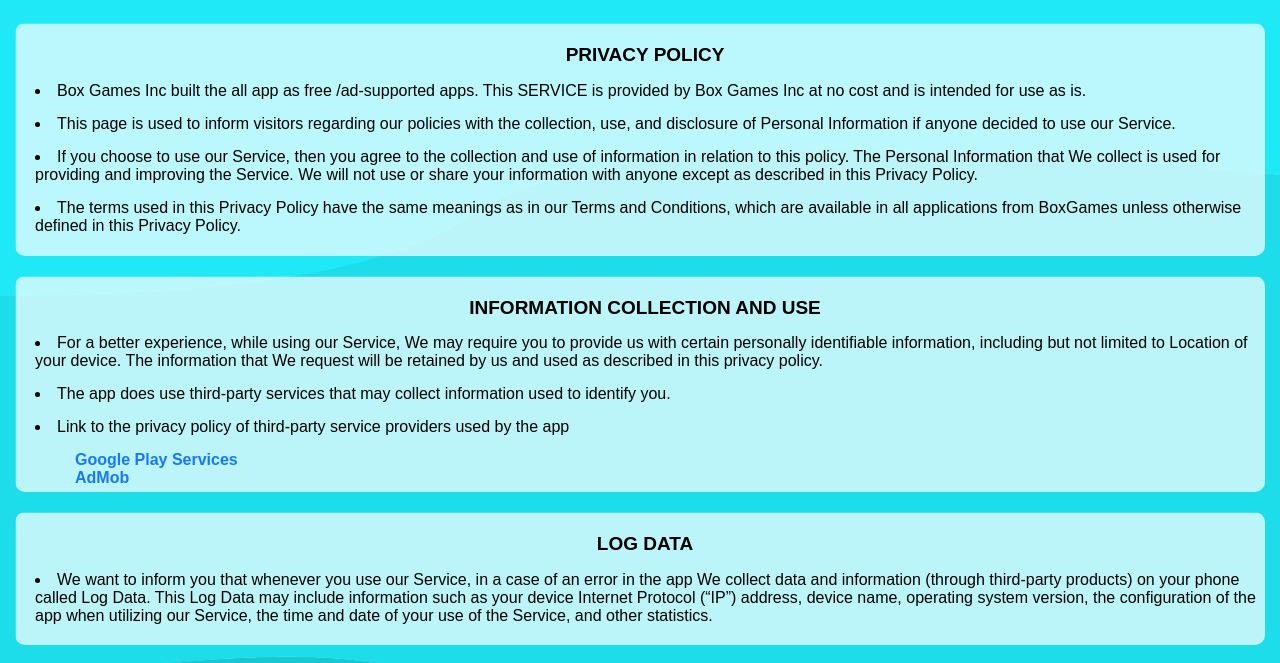
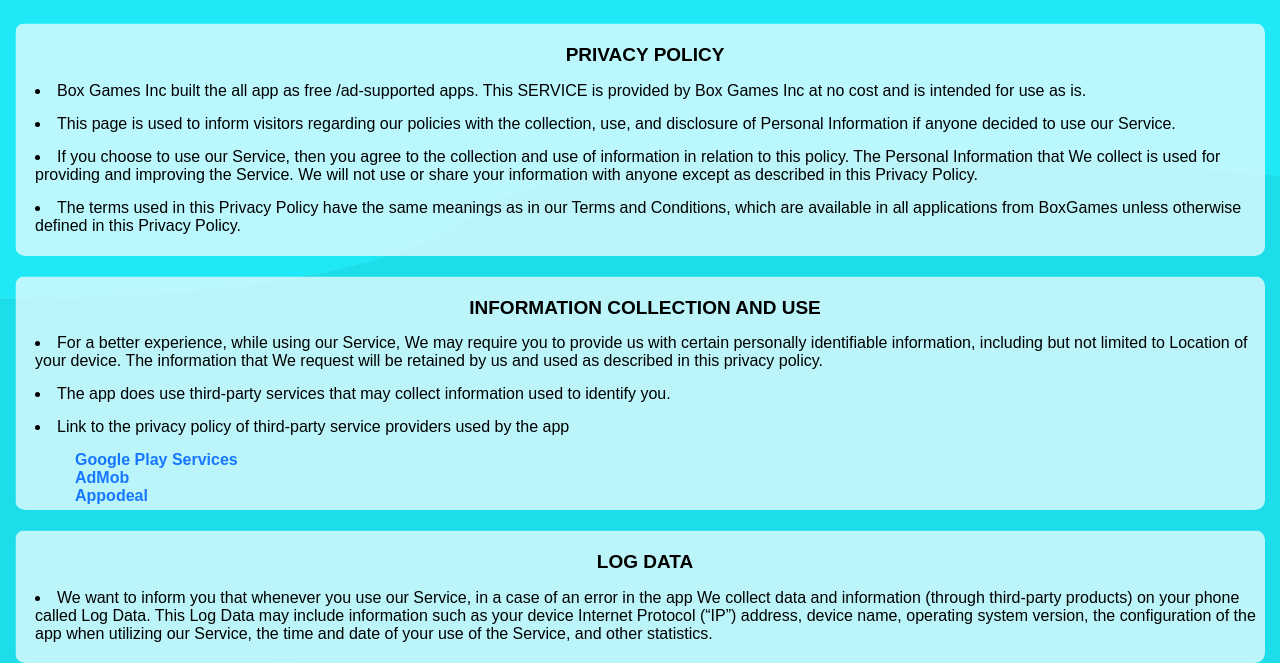
Before and after one commit to BoxGamesCorp/BoxGamesCorp.github.io, a plain HTML site: page privacy.html in a window 1280 px wide. Shown: the part 97-760 px from the top of the page. Drawn offline with Linux system fonts and the light colour scheme.

Commit message:
Add files via upload

```diff
--- a/privacy.html
+++ b/privacy.html
@@ -53,6 +53,7 @@
 
 				<a href="https://policies.google.com/privacy">Google Play Services</a><br>
 				<a href="https://support.google.com/admob/answer/6128543?hl=en">AdMob</a><br>
+				<a href="https://appodeal.com/privacy-policy/">Appodeal</a><br>
 		</div>
 	</div>
 		<div class="padd">
```
